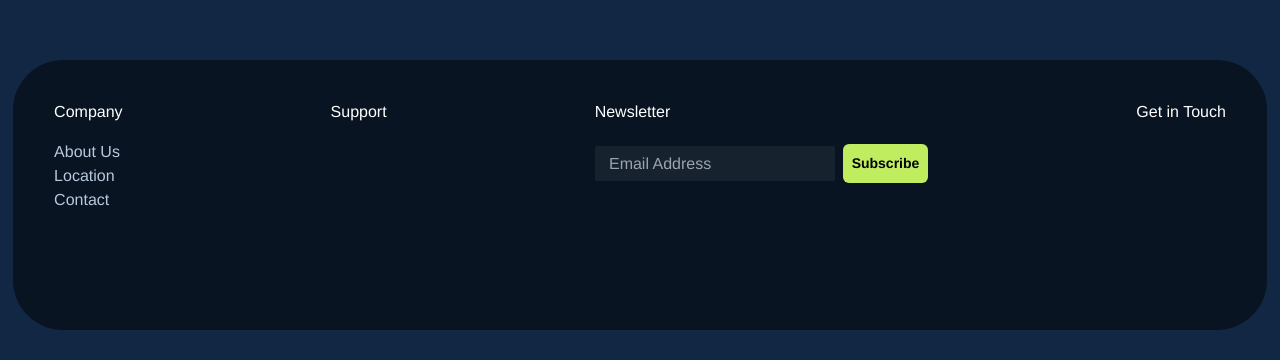
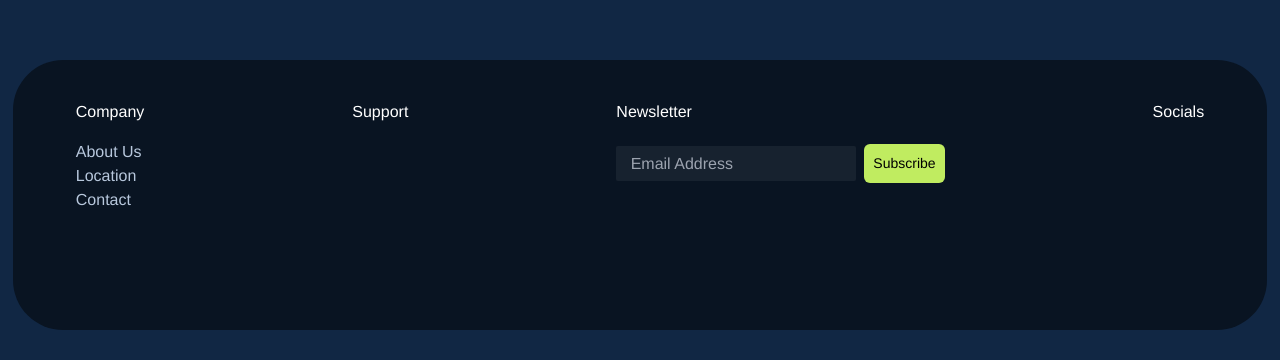
Before and after one commit to hendrckks/fast-motors, a React (Vite) app in the folder client/: page / in a window 1280 px wide. Shown: the part 840-1200 px from the top of the page. Built offline with nearby package versions, Linux system fonts and the light colour scheme.

Commit message:
footer content

```diff
--- a/client/src/components/Footer.jsx
+++ b/client/src/components/Footer.jsx
@@ -34,14 +34,14 @@ const Footer = () => {
               </form>
               <button
                 type="submit"
-                className="rounded-md bg-[#c0ec60] text-black font-[600] p-2 text-[14px] hover:scale-105 ease-in-out duration-200 border border-transparent focus:outline-none focus:border-transparent focus:ring-0"
+                className="rounded-md bg-[#c0ec60] text-black font-[500] p-2 text-[14px] hover:scale-105 ease-in-out duration-200 border border-transparent focus:outline-none focus:border-transparent focus:ring-0"
               >
                 Subscribe
               </button>
             </div>
           </div>
-          <div>
-            <h2 className="text-white">Get in Touch</h2>
+          <div className="flex">
+            <h2 className="text-white justify-center">Socials</h2>
           </div>
         </div>
       </div>
```
